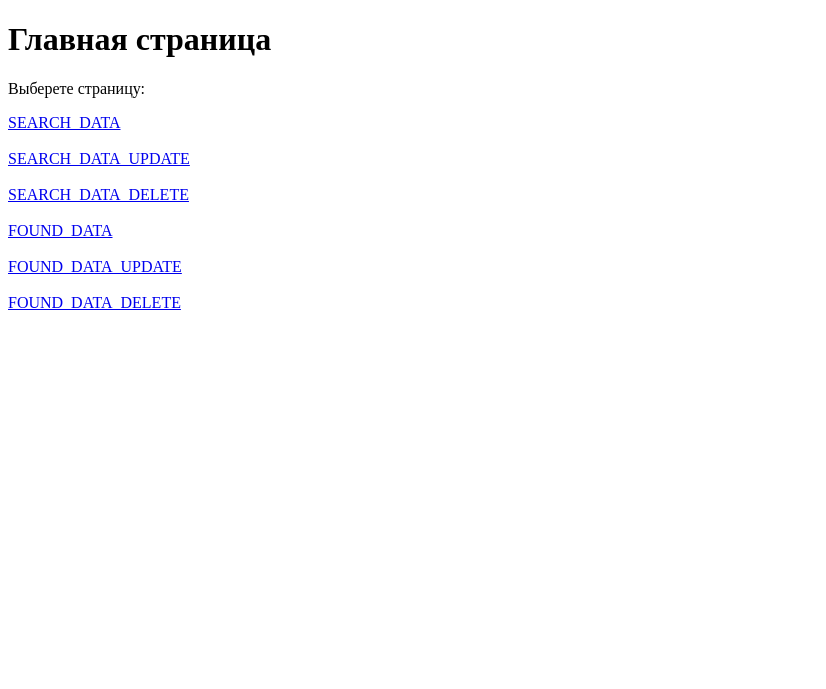
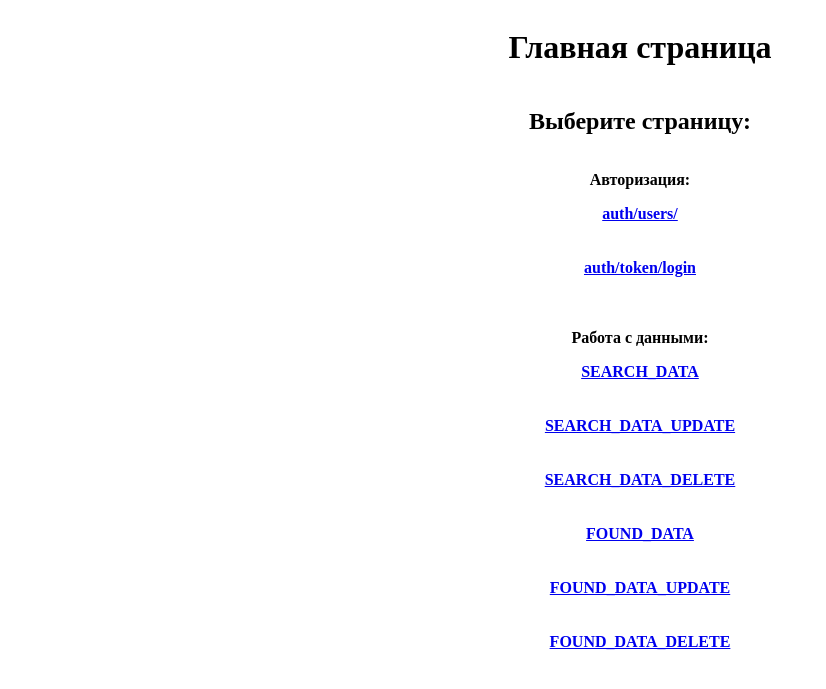
Before and after one commit to Ko7ik/poisk-info, a Django app: page / in a window 1280 px wide. Shown: the top 689 px of the page, without its empty margins (0-826 px from the left). Run offline with Django 4.2, Linux system fonts and the light colour scheme.

Commit message:
авторизация по токену

```diff
--- a/django-ko7ik/backend_api/templates/backend_api/index.html
+++ b/django-ko7ik/backend_api/templates/backend_api/index.html
@@ -3,10 +3,26 @@
 <head>
     <meta charset="UTF-8">
     <title>ГЛАВНАЯ СТРАНИЦА</title>
+    <style>
+      body {
+          font-family: "Montserrat";
+          font-weight: bolder;
+          display: flex;
+          flex-direction: column;
+          justify-content: center;
+          align-items: center;
+      }
+    </style>
 </head>
 <body>
     <h1>Главная страница</h1>
-    <p>Выберете страницу:</p>
+    <h2>Выберите страницу:</h2>
+    <p>Авторизация:</p>
+    <a href="auth/users/">auth/users/</a>
+    <br><br>
+    <a href="auth/token/login">auth/token/login</a>
+    <br><br>
+    <p>Работа с данными:</p>
     <a href="search_data/">SEARCH_DATA</a>
     <br><br>
     <a href="search_data/1/">SEARCH_DATA_UPDATE</a>
--- a/django-ko7ik/backend_api/urls.py
+++ b/django-ko7ik/backend_api/urls.py
@@ -1,15 +1,16 @@
-from django.urls import path, include
+from django.urls import path, include, re_path
 from . import views
 from backend_api.views import *
 
 urlpatterns = [
     path('', views.index),
+    path('auth/', include('djoser.urls')),
+    re_path(r'^auth/', include('djoser.urls.authtoken')),
     path('api/v1/drf-auth/', include('rest_framework.urls')),
     path('search_data/', SearchDataList.as_view()),
     path('search_data/<int:pk>/', SearchDataUpdate.as_view()),
     path('search_data_delete/<int:pk>/', SearchDataDestroy.as_view()),
     path('found_data/', FoundDataList.as_view()),
     path('found_data/<int:pk>/', FoundDataUpdate.as_view()),
-    path('found_data_delete/<int:pk>/', FoundDataDestroy.as_view())
-
+    path('found_data_delete/<int:pk>/', FoundDataDestroy.as_view()),
 ]
--- a/django-ko7ik/backend_api/views.py
+++ b/django-ko7ik/backend_api/views.py
@@ -3,90 +3,50 @@ from rest_framework.views import APIView
 from .serializer import *
 from rest_framework.response import Response
 from django.shortcuts import render
-from rest_framework.permissions import IsAuthenticatedOrReadOnly
+from rest_framework.permissions import IsAuthenticatedOrReadOnly, IsAuthenticated
 
 
 # ------------ Главная страница ------------
 
-
 def index(request):
     return render(request, 'backend_api/index.html')
 
+
 # ------------ SearchDATA запросы ------------
-
-
-# class SearchDataView(APIView):
-#
-#     def get(self, request):
-#         queryset = SearchData.objects.all()
-#         serializer = SearchDataSerializer(instance=queryset, many=True)
-#         return Response({'data': serializer.data})
-#
-#     def post(self, request):
-#         serializer = SearchDataSerializer(data=request.data)
-#         if serializer.is_valid(raise_exception=True):
-#             serializer.save()
-#             return Response(serializer.data)
-
-# Заменяем APIView на класс generic
-
 
 class SearchDataList(generics.ListCreateAPIView):
     queryset = SearchData.objects.all()
     serializer_class = SearchDataSerializer
-    permission_classes = (IsAuthenticatedOrReadOnly,)
+    permission_classes = (IsAuthenticated, )
 
 
 class SearchDataUpdate(generics.RetrieveUpdateAPIView):
     queryset = SearchData.objects.all()
     serializer_class = SearchDataSerializer
+    permission_classes = (IsAuthenticated, )
 
 
 class SearchDataDestroy(generics.RetrieveUpdateDestroyAPIView):
     queryset = SearchData.objects.all()
     serializer_class = SearchDataSerializer
+    permission_classes = (IsAuthenticated, )
 
+
+# ------------ FoundDATA запросы ------------
 
 class FoundDataList(generics.ListCreateAPIView):
     queryset = FoundData.objects.all()
     serializer_class = FoundDataSerializer
+    #permission_classes = (IsAuthenticated, )
 
 
 class FoundDataUpdate(generics.RetrieveUpdateAPIView):
     queryset = FoundData.objects.all()
     serializer_class = FoundDataSerializer
+    permission_classes = (IsAuthenticated, )
 
 
 class FoundDataDestroy(generics.RetrieveUpdateDestroyAPIView):
     queryset = FoundData.objects.all()
     serializer_class = FoundDataSerializer
-
-# ------------ FoundDATA запросы ------------
-
-# class FoundDataView(APIView):
-#     def get(self, request):
-#         queryset = FoundData.objects.all()
-#         serializer = FoundDataSerializer(instance=queryset, many=True)
-#         return Response({'data': serializer.data})
-#     permission_classes = (IsAuthenticatedOrReadOnly, )
-#
-#     def post(self, request):
-#         serializer = FoundDataSerializer(data=request.data)
-#         if serializer.is_valid(raise_exception=True):
-#             serializer.save()
-#             return Response(serializer.data)
-#
-#     def put(self, request, *args, **kwargs):
-#         pk = kwargs.get("pk", None)
-#         if not pk:
-#             return Response({"error": "Method PUT not allowed"})
-#         try:
-#             instance = FoundData.objects.get(pk=pk)
-#         except:
-#             return Response({"error": "Object does not exists"})
-#         serializer = FoundDataSerializer(data=request.data, instance=instance)
-#         serializer.is_valid(raise_exception=True)
-#         serializer.save()
-#         return Response({"post": serializer.data})
-
-# Заменяем APIView на класс generic
+    permission_classes = (IsAuthenticated, )
--- a/django-ko7ik/config/urls.py
+++ b/django-ko7ik/config/urls.py
@@ -1,7 +1,7 @@
 from django.contrib import admin
-from django.urls import path, include
+from django.urls import path, include, re_path
 
 urlpatterns = [
     path('admin/', admin.site.urls),
-    path('', include('backend_api.urls'))
+    path('', include('backend_api.urls')),
 ]
```
Also changed, not shown: django-ko7ik/config/settings.py (+13 -0 lines), django-ko7ik/backend_api/migrations/0001_initial.py, django-ko7ik/backend_api/models.py (line endings or trailing spaces), django-ko7ik/img/photo_2023-08-06_10-46-45_6WEjo6d.jpg (added), django-ko7ik/img/photo_2023-08-06_10-46-45_6n1g60T.jpg (added), django-ko7ik/img/photo_2023-08-06_10-46-45_FU6hJh4.jpg (added), django-ko7ik/img/photo_2023-08-06_10-46-45_aFn9bzJ.jpg (added), django-ko7ik/img/photo_2023-08-06_10-46-45_edbG1fG.jpg (added), django-ko7ik/img/photo_2023-08-06_10-46-45_h9GHSga.jpg (added), django-ko7ik/img/photo_2023-08-06_10-46-45_pR6MZDS.jpg (added), django-ko7ik/img/photo_2023-08-06_10-46-45_tPsBNHj.jpg (added), django-ko7ik/img/photo_2023-08-06_10-46-45_v5piBCL.jpg (added).
